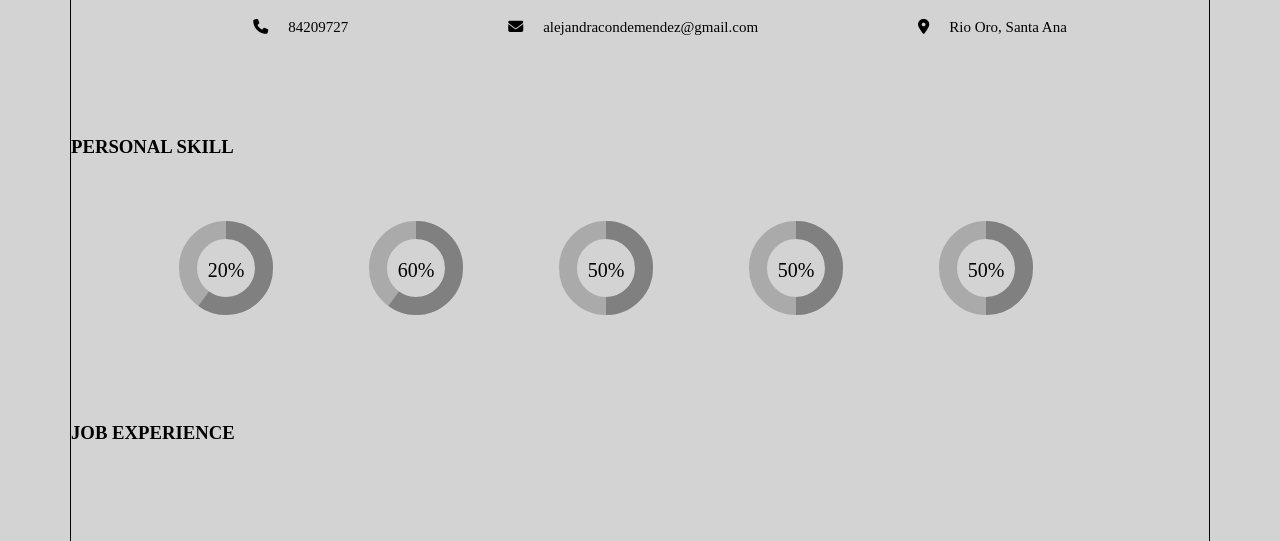
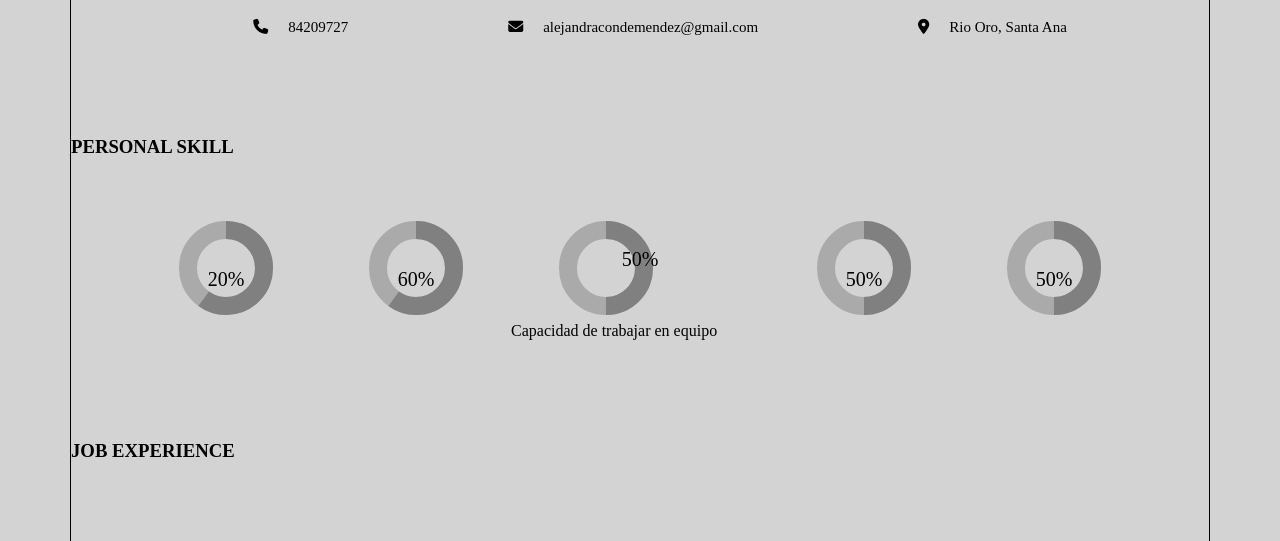
Before and after one commit to AlejandraCondeMendez/ProyectoA, a plain HTML site: page index.html in a window 1280 px wide. Shown: the part 225-766 px from the top of the page. Drawn offline with Linux system fonts and the light colour scheme.

Commit message:
Estructura pagin

```diff
--- a/index.html
+++ b/index.html
@@ -54,8 +54,13 @@
                 <circle r="38" cx="50%" cy="50%" pathlength="100"></circle>
                 <circle r="38" cx="50%" cy="50%" pathlength="100"></circle>
             </svg>
-            <span>50%</span>
+            <span style="margin-bottom: 40px;">50%</span>
+                Capacidad de trabajar en equipo
         </div>
+
+
+
+
 
 <!--Circulo 4-->
 
@@ -79,6 +84,9 @@
     </section>
 
 
+
+
+
         <div>
             <h3>JOB EXPERIENCE</h3>
         </div>
```
